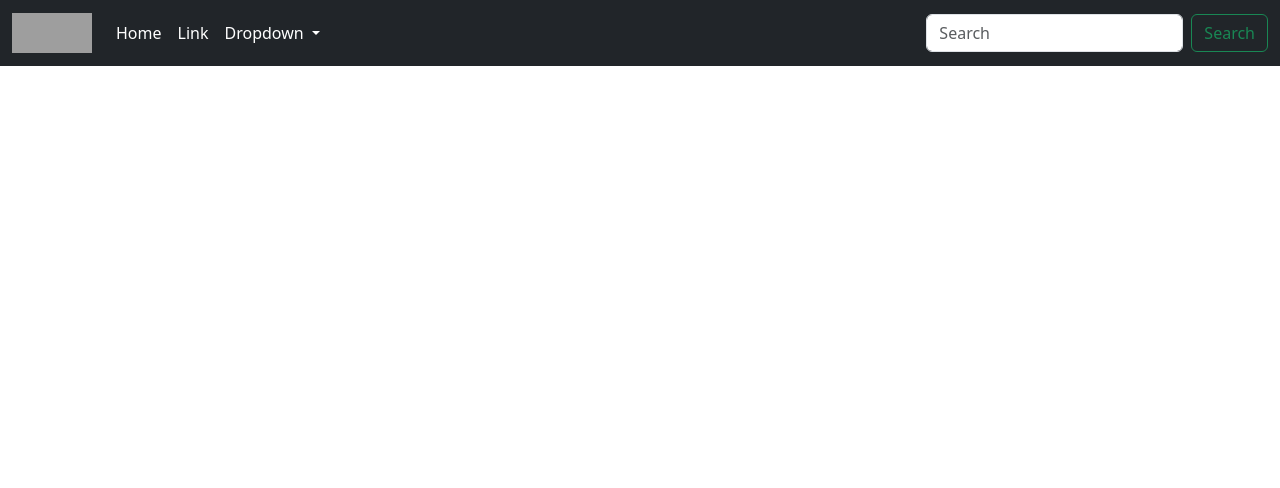
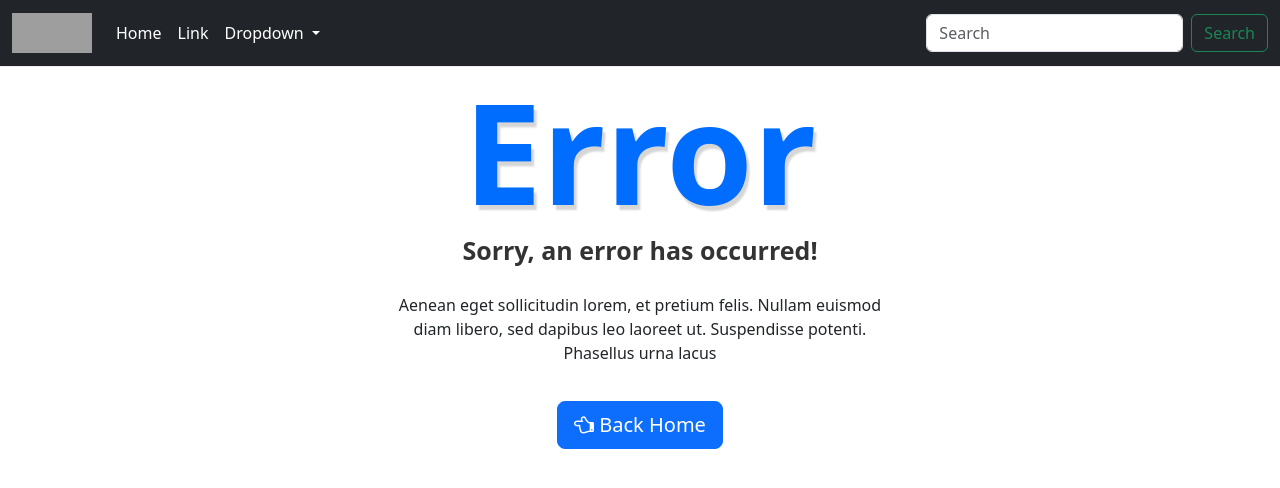
Before and after one commit to Siddhartha12345/ems-ui, an Angular app: page /error in a window 1280 px wide. Before the commit this address led to /. Shown: the top 488 px of the page. Built offline with nearby package versions, Linux system fonts and the light colour scheme; grey boxes are pictures that could not be loaded.

Commit message:
error page template

```diff
--- a/src/app/app-routing.module.ts
+++ b/src/app/app-routing.module.ts
@@ -3,13 +3,16 @@ import { RouterModule, Routes } from '@angular/router';
 import { EmployeeListComponent } from './employee/employee-list/employee-list.component';
 import { EmployeeProfileComponent } from './employee/employee-profile/employee-profile.component';
 import { DepartmentListComponent } from './department/department-list/department-list.component';
+import { ErrorComponent } from './error/error.component';
 
 const routes: Routes = [
   // specific to employee
   { path: 'employee', component: EmployeeListComponent },
   { path: 'employee/:id', component: EmployeeProfileComponent },
   // specific to department
-  { path: 'department', component: DepartmentListComponent }
+  { path: 'department', component: DepartmentListComponent },
+  // error
+  { path: 'error', component: ErrorComponent }
 ];
 
 @NgModule({
--- a/src/app/app.module.ts
+++ b/src/app/app.module.ts
@@ -18,6 +18,7 @@ import { EmployeeEditModalComponent } from './employee/employee-edit-modal/emplo
 import { MobilePipe } from './pipe/mobile.pipe';
 import { EmployeeDeleteModalComponent } from './employee/employee-delete-modal/employee-delete-modal.component';
 import { DepartmentListComponent } from './department/department-list/department-list.component';
+import { ErrorComponent } from './error/error.component';
 
 @NgModule({
   declarations: [
@@ -30,7 +31,8 @@ import { DepartmentListComponent } from './department/department-list/department
     EmployeeEditModalComponent,
     MobilePipe,
     EmployeeDeleteModalComponent,
-    DepartmentListComponent
+    DepartmentListComponent,
+    ErrorComponent
   ],
   imports: [
     BrowserModule,
--- /dev/null
+++ b/src/app/error/error.component.css
@@ -0,0 +1,60 @@
+body{margin-top:20px;}
+.error-page {
+    text-align: center;
+	background: #fff;
+	border-top: 1px solid #eee;
+}
+.error-page .error-inner {
+	display: inline-block;
+}
+.error-page .error-inner h1 {
+	font-size: 140px;
+	text-shadow: 3px 5px 2px #3333;
+	color: #006DFE;
+	font-weight: 700;
+}
+.error-page .error-inner h1 span {
+	display: block;
+	font-size: 25px;
+	color: #333;
+	font-weight: 600;
+	text-shadow: none;
+}
+.error-page .error-inner p {
+	padding: 20px 15px;
+}
+.error-page .search-form {
+	width: 100%;
+	position: relative;
+}
+.error-page .search-form input {
+	width: 400px;
+	height: 50px;
+	padding: 0px 78px 0 30px;
+	border: none;
+	background: #f6f6f6;
+	border-radius: 5px;
+	display: inline-block;
+	margin-right: 10px;
+	font-weight:400;
+	font-size:14px;
+}
+.error-page .search-form input:hover{
+	padding-left:35px;
+}
+.error-page .search-form .btn {
+	width: 80px;
+	height: 50px;
+	border-radius: 5px;
+	cursor: pointer;
+	background: #006DFE;
+	display: inline-block;
+	position: relative;
+	top: -2px;
+}
+.error-page .search-form .btn i{
+	font-size:16px;
+}
+.error-page .search-form .btn:hover{
+	background:#333;
+}
--- /dev/null
+++ b/src/app/error/error.component.html
@@ -0,0 +1,18 @@
+<section class="error-page section">
+	<div class="container">
+		<div class="row">
+			<div class="col-lg-6 offset-lg-3 col-12">
+				<!-- Error Inner -->
+				<div class="error-inner">
+					<h1>Error<span>Sorry, an error has occurred!</span></h1>
+					<p>Aenean eget sollicitudin lorem, et pretium felis. Nullam euismod diam libero, sed dapibus leo laoreet ut. Suspendisse potenti. Phasellus urna lacus</p>
+                    <a href="#" class="btn btn-primary btn-lg">
+                        <i class="fa fa-hand-o-left"></i>
+                        Back Home
+                    </a>
+				</div>
+				<!--/ End Error Inner -->
+			</div>
+		</div>
+	</div>
+</section>
```
Also changed, not shown: src/app/error/error.component.ts (added, +10 -0 lines), 1 other file (tests, documents, lock files or other folders).
